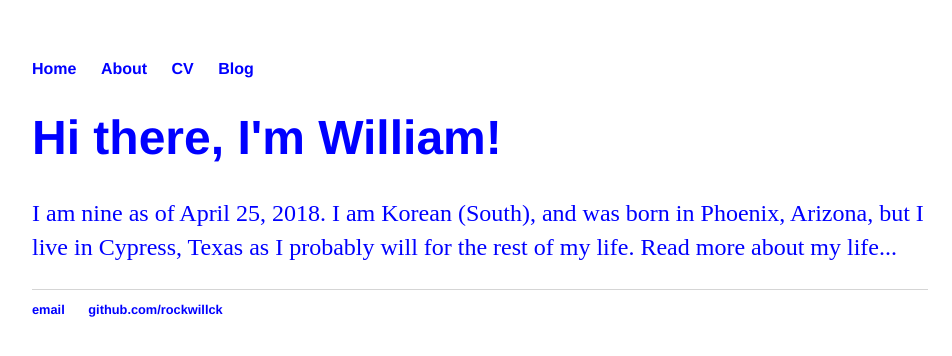
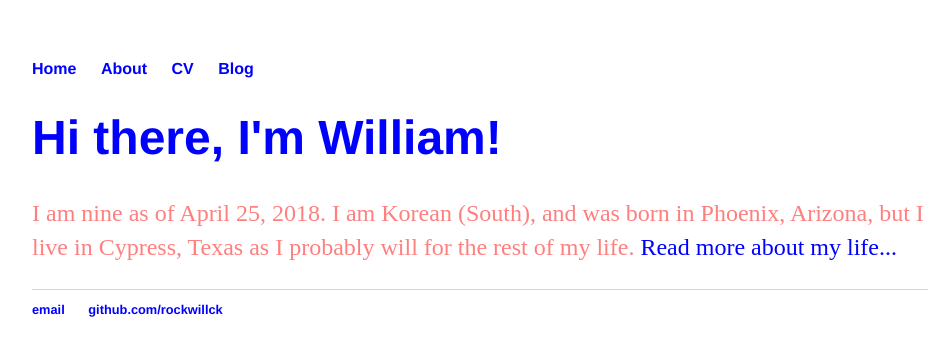
Before and after one commit to rockwillck/rockwillck-backup.github.io, a Jekyll site: the page index.html, which Jekyll copies as it is, in a window 1280 px wide. Shown: the top 356 px of the page, without its empty margins (160-1112 px from the left). Built offline with Jekyll 4.4.1, drawn with Linux system fonts in a browser that asks for light colours; Markdown is read by kramdown in place of the engine named in the settings.

Commit message:
Update main.css

```diff
--- a/css/main.css
+++ b/css/main.css
@@ -31,7 +31,7 @@ h1 {
 p {
     font-size: 1.5em;
     line-height: 1.4em;
-    color: #00f;
+    color: #ff7f7f;
 }
 footer {
     border-top: 1px solid #d5d5d5;
```
